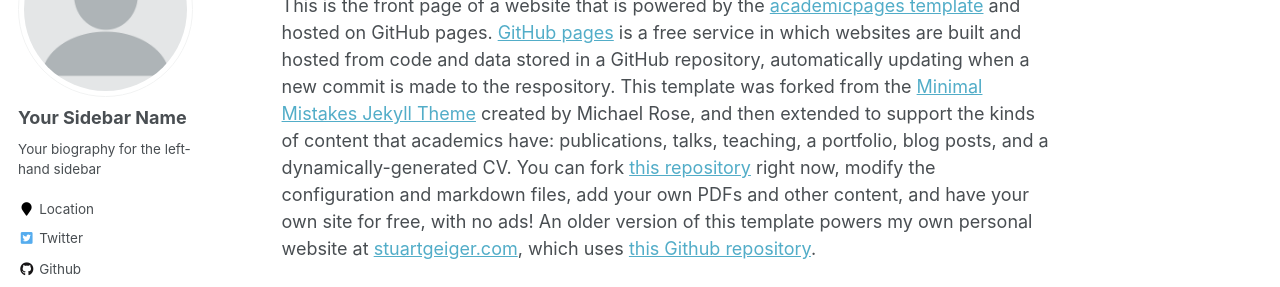
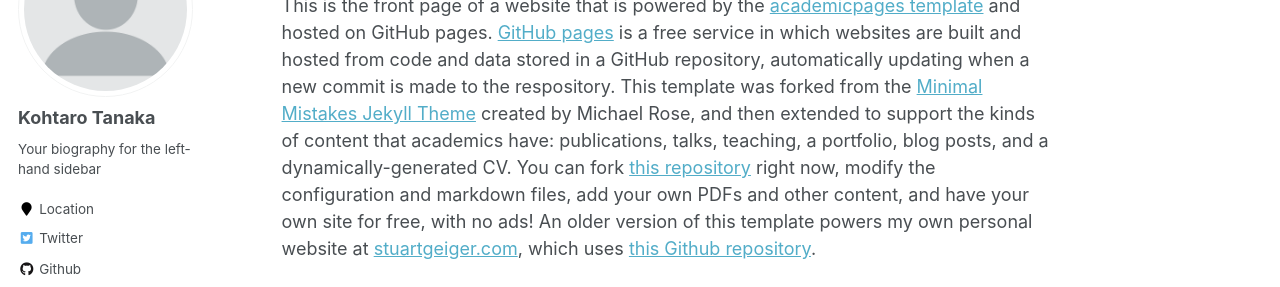
Before and after one commit to kohtaro246/kohtaro246.github.io, a Jekyll site: the page built from _pages/about.md, in a window 1280 px wide. Shown: the part 196-483 px from the top of the page. Built offline with Jekyll 4.4.1, drawn with Linux system fonts in a browser that asks for light colours; some web fonts are replaced.

Commit message:
Update _config.yml

```diff
--- a/_config.yml
+++ b/_config.yml
@@ -80,7 +80,7 @@ analytics:
 
 # Site Author
 author:
-  name             : "Your Sidebar Name"
+  name             : "Kohtaro Tanaka"
   avatar           : "profile.png"
   bio              : "Your biography for the left-hand sidebar"
   location         : "Location"
```
